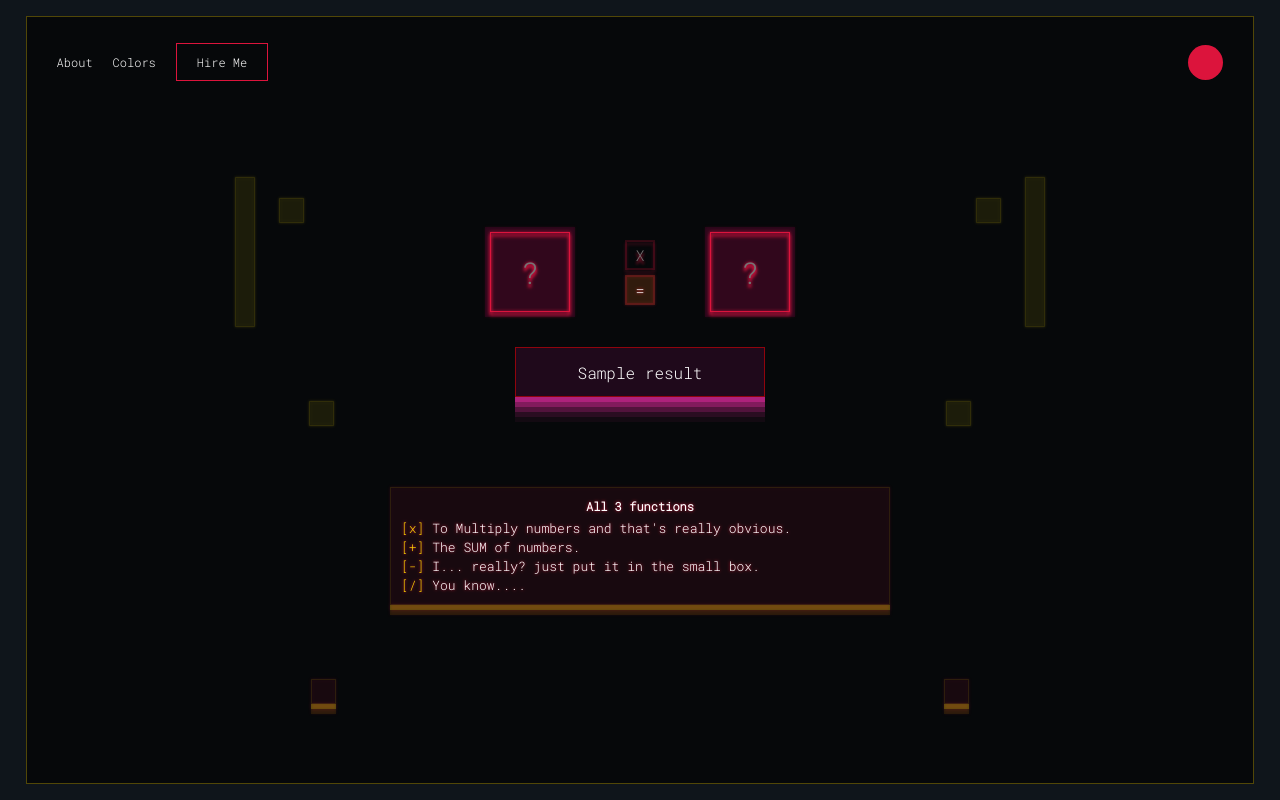
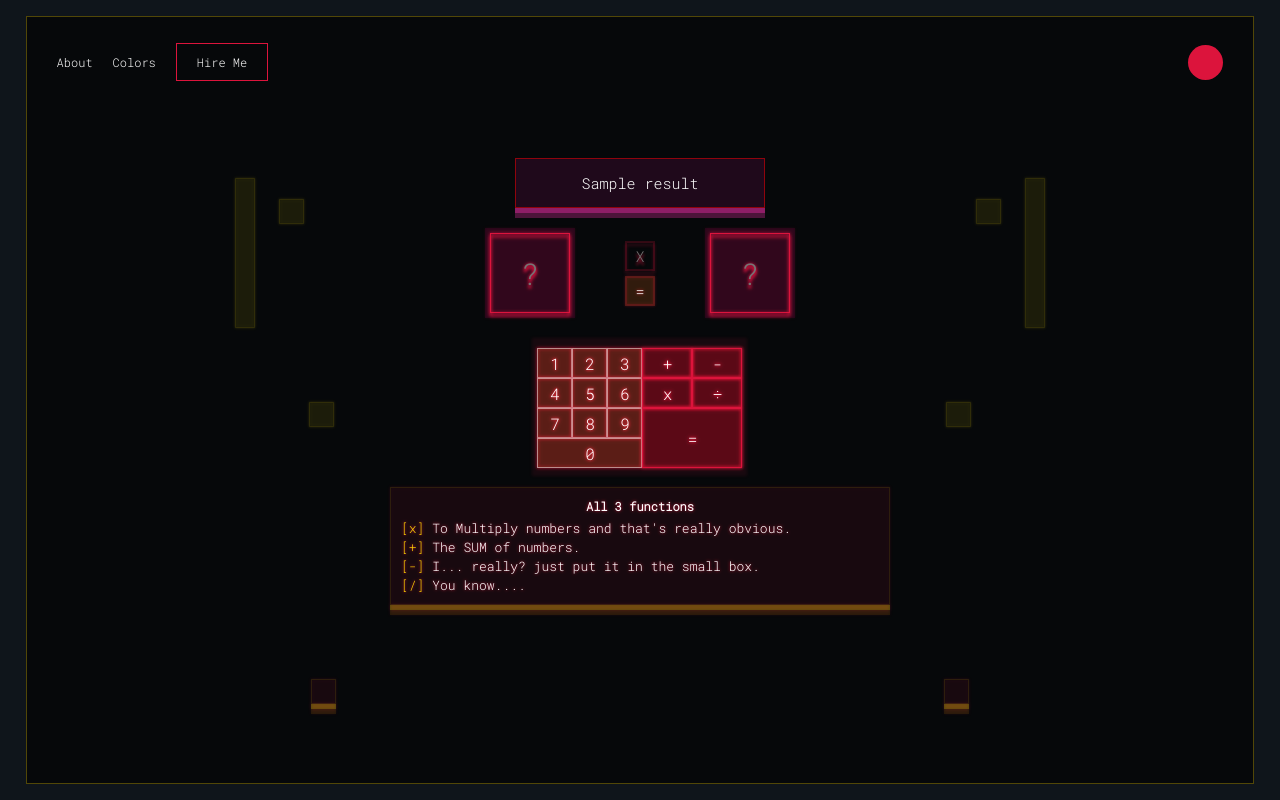
Before and after one commit to Pedanticc/Web-Calculator, a Django app: template Calculator/templates/Calculator/index.html in a window 1280 px wide. Run offline with Django 4.2, Linux system fonts and the light colour scheme; the template is opened without the code that fills it: most values are stand-ins (such as "Sample title", 1, 10 or a date in 2020).

Commit message:
Add files via upload

```diff
--- a/Calculator/calculation.py
+++ b/Calculator/calculation.py
@@ -24,7 +24,7 @@ def calculate():
         result = f"{number_1} - {number_2} = {result}"
         return result
 
-    if operation == "*" or operation == "x":
+    if operation == "*" or operation == "x" or operation == "X":
         result = number_1 * number_2
         if type(result) == float:
             result = round(result, 2)
@@ -34,7 +34,7 @@ def calculate():
         result = f"{number_1} x {number_2} = {result}"
         return result
 
-    if operation == "." or operation == "/":
+    if operation == "." or operation == "/" or operation == "÷":
         result = number_1 / number_2
         if result.is_integer() == True:
             result = int(result)
@@ -84,7 +84,7 @@ def check_poin(x, y, z):
     number_2 = y
     calc_type = z
 
-    calc_type_list = ["+" , "-", "*", "x", "/", "."]
+    calc_type_list = ["+" , "-", "*", "x", "/", ".", "X", "÷"]
 
 
     if len(number_1) == 0 or len(number_2) == 0 or len(calc_type) == 0:
--- a/Calculator/static/Calculator/Style.css
+++ b/Calculator/static/Calculator/Style.css
@@ -289,8 +289,90 @@ input:focus::placeholder{
     justify-content: center;
     align-items: center;
     color: white;
-    box-shadow: rgba(240, 46, 170, 0.4) 0px 5px, rgba(240, 46, 170, 0.3) 0px 10px, rgba(240, 46, 170, 0.2) 0px 15px, rgba(240, 46, 170, 0.1) 0px 20px, rgba(240, 46, 170, 0.05) 0px 25px;
+    box-shadow: rgba(240, 46, 170, 0.4) 0px 5px, rgba(240, 46, 170, 0.3) 0px 10px;
 }
+
+.num-pad{
+    filter: drop-shadow(0 0 0.10rem crimson);
+    font-family: light;
+    width: 215px;
+    height: 138px;
+    /* background-color: rgb(255, 0, 0, 0.2); */
+    display: flex;
+    justify-content: center;
+    align-items: center;
+    color: white;
+    padding: 10px 10px;
+    background-color: rgb(15, 21, 27, 0.1);
+}
+
+.left-side-numbers{
+    /* background-color: #0f151b; */
+    flex: 1;
+    height: 100%;
+    display: flex;
+    flex-direction: column;
+    /* flex-wrap: wrap; */
+}
+
+.rows{
+    display: flex;
+}
+
+.numbers{
+    display: flex;
+    justify-content: center;
+    align-items: center;
+    width: 35px;
+    height: 30px;
+    filter: drop-shadow(0 0 0.10rem crimson);
+    background-color: rgba(255, 196, 0, 0.1);
+    border: 1px rgb(255, 255, 255, 0.5) solid;
+    transition: 200ms;
+    /* border: #0f151b 1px solid; */
+}
+
+.numbers:hover{
+    background-color: rgba(255, 196, 0, 0.2);
+    cursor: pointer;
+}
+
+.num-0{
+    flex: auto;
+}
+
+.right-side-options{
+    flex: 1;
+    height: 75%;
+    align-self: flex-start;
+}
+
+.right-rows{
+    display: flex;
+}
+
+.options{
+    border: 1px crimson solid;
+    width: 50px;
+    height: 30px;
+    display: flex;
+    align-items: center;
+    justify-content: center;
+    filter: drop-shadow(0 0 0.10rem crimson);
+    background-color: rgba(255, 0, 0, 0.1);
+    transition: 200ms;
+}
+
+.options:hover{
+    background-color: rgba(255, 0, 0, 0.2);
+    cursor: pointer;
+}
+
+.op-5{
+    flex: auto;
+    height: 60px;
+}
+
 
 .tool-tip{
     margin: auto;
@@ -368,3 +450,17 @@ input:focus::placeholder{
         opacity: 1;
     }
 }
+
+@keyframes blink {
+    10%{
+        border: 1px gold solid;
+    }
+
+    50%{
+        border: 1px green solid;
+    }
+
+    100%{
+        border: 1px crimson solid;
+    }
+}
--- a/Calculator/static/Calculator/apps.js
+++ b/Calculator/static/Calculator/apps.js
@@ -1,17 +1,137 @@
 
 var get_output
 var out_put_len
+var first_input_box
+var second_input_box
+var active_input = 0
+var plus_btn
+var min_btn
+var multi_btn
+var divide_btn
+var equals_btn
+var calc_box
+var small_equls_btn
 
 get_output = document.getElementById("out-put").textContent
 out_put_len = get_output.length
+first_input_box = document.getElementById("first-number")
+second_input_box = document.getElementById("second-number")
+plus_btn = document.getElementById("op-1")
+min_btn = document.getElementById("op-2")
+multi_btn = document.getElementById("op-3")
+divide_btn = document.getElementById("op-4")
+equals_btn = document.getElementById("equals")
+calc_box = document.getElementById("calc-5")
+small_equls_btn = document.getElementById("small_calc_eq")
 
-if (out_put_len  > 25) {
-    document.getElementById("out-put").style.fontSize = "15px";
+// equals_btn.onclick = function(){
+//   submit()
+// }
+
+
+if (out_put_len  > 8) {
+  document.getElementById("out-put").style.fontSize = "15px";
 }
 
 else {
-    document.getElementById("out-put").style.fontSize = "16px";
+  document.getElementById("out-put").style.fontSize = "16px";
+}
+
+
+first_input_box.addEventListener('focus', (event) => {
+  active_input = 0
+});
+
+second_input_box.addEventListener('focus', (event) => {
+  active_input = 1
+});
+
+plus_btn.onclick = function(){
+  active_input = 1
+  calc_box.value = "+"
+  calc_box.style.animation="";
+}
+min_btn.onclick = function(){
+  active_input = 1
+  calc_box.value = "-"
+  calc_box.style.animation="";
+}
+divide_btn.onclick = function(){
+  active_input = 1
+  calc_box.value = "÷"
+  calc_box.style.animation="";
+}
+multi_btn.onclick = function(){
+  active_input = 1
+  calc_box.value = "X"
+  calc_box.style.animation="";
+}
+
+
+document.getElementById("num-1").onclick = function(){
+  print_number('1');
+};
+document.getElementById("num-2").onclick = function(){
+  print_number('2');
+};
+document.getElementById("num-3").onclick = function(){
+  print_number('3');
+};
+document.getElementById("num-4").onclick = function(){
+  print_number('4');
+};
+document.getElementById("num-5").onclick = function(){
+  print_number('5');
+};
+document.getElementById("num-6").onclick = function(){
+  print_number('6');
+};
+document.getElementById("num-7").onclick = function(){
+  print_number('7');
+};
+document.getElementById("num-8").onclick = function(){
+  print_number('8');
+};
+document.getElementById("num-9").onclick = function(){
+  print_number('9');
+};
+document.getElementById("num-0").onclick = function(){
+  print_number('0');
+};
+
+
+
+function print_number(number){
+  if (active_input === 0){
+      if ((first_input_box.value).length > 2){
+          active_input = 1
+      }
+      else{
+        first_input_box.value += number
+      }
   }
 
+  if (active_input === 1){
+      if (calc_box.value === ""){
+        calc_box.style.animation="blink 1s infinite";
+      }
+      else {
+        calc_box.style.animation= "";
+        if ((second_input_box.value).length > 2){
+          active_input = 1
+      }
+      else{
+        second_input_box.value += number
+      }
+      }
+  }
+}
 
-//   <div class="bar bar-1" onclick="document.getElementById('calc-5').value = '+'"></div>
+
+// function submit() {
+//   var form = document.createElement('form');
+//   form.setAttribute('method', 'post');
+//   form.style.display = 'hidden';
+//   document.body.appendChild(form)
+//   form.submit();
+// }
--- a/Calculator/templates/Calculator/index.html
+++ b/Calculator/templates/Calculator/index.html
@@ -23,6 +23,7 @@
 
         <div class="mid-section">
             <div class="container">
+                <div class="result" id="out-put">{{result}}</div>
 
 
                 <form action="" class="all-inputs" method="POST" action="sub">
@@ -42,15 +43,47 @@
                         <div class="calc-type">
                             <input type="text" placeholder="X" id="calc-5" name ="types" maxlength="1">
                         </div>
-                        <button class="calc-btn">=</button>
+                        <button class="calc-btn" id="small_calc_eq">=</button>
                     </div>
                     <div class="inputs right-input">
                         <input type="text" id="second-number" name="num2" placeholder="?" maxlength="5">
                     </div>
                 </form>
-
-
-                <div class="result" id="out-put">{{result}}</div>
+                <div class="num-pad">
+                    <div class="left-side-numbers">
+                        <div class="rows row-1">
+                            <div class="numbers num-1" id="num-1">1</div>
+                            <div class="numbers num-2" id="num-2">2</div>
+                            <div class="numbers num-3" id="num-3">3</div>
+                        </div>
+                        <div class="rows row-2">
+                            <div class="numbers num-4" id="num-4">4</div>
+                            <div class="numbers num-5" id="num-5">5</div>
+                            <div class="numbers num-6" id="num-6">6</div>
+                        </div>
+                        <div class="rows row-3">
+                            <div class="numbers num-7" id="num-7">7</div>
+                            <div class="numbers num-8" id="num-8">8</div>
+                            <div class="numbers num-9" id="num-9">9</div>
+                        </div>
+                        <div class="rows row-4">
+                            <div class="numbers num-0" id="num-0">0</div>
+                        </div>
+                    </div>
+                    <div class="right-side-options">
+                        <div class="right-rows row-1">
+                            <div class="options op-1" id="op-1">+</div>
+                            <div class="options op-2" id="op-2">-</div>
+                        </div>
+                        <div class="right-rows row-2">
+                            <div class="options op-3" id="op-3">x</div>
+                            <div class="options op-4" id="op-4">÷</div>
+                        </div>
+                        <div class="right-rows row-3" id="equals">
+                            <div class="options op-5">=</div>
+                        </div>
+                    </div>
+                </div>
             </div>
         </div>
 
```
